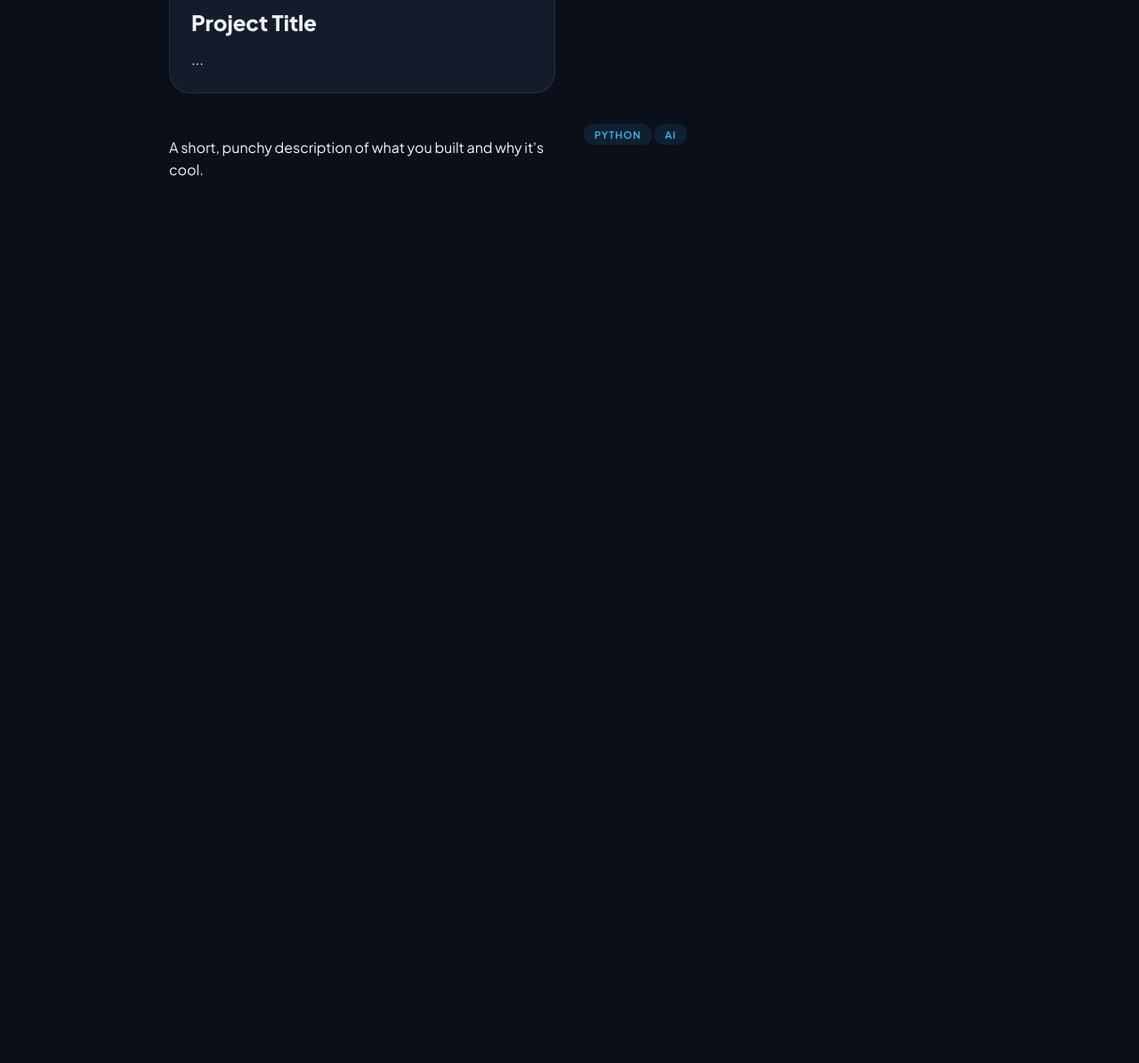
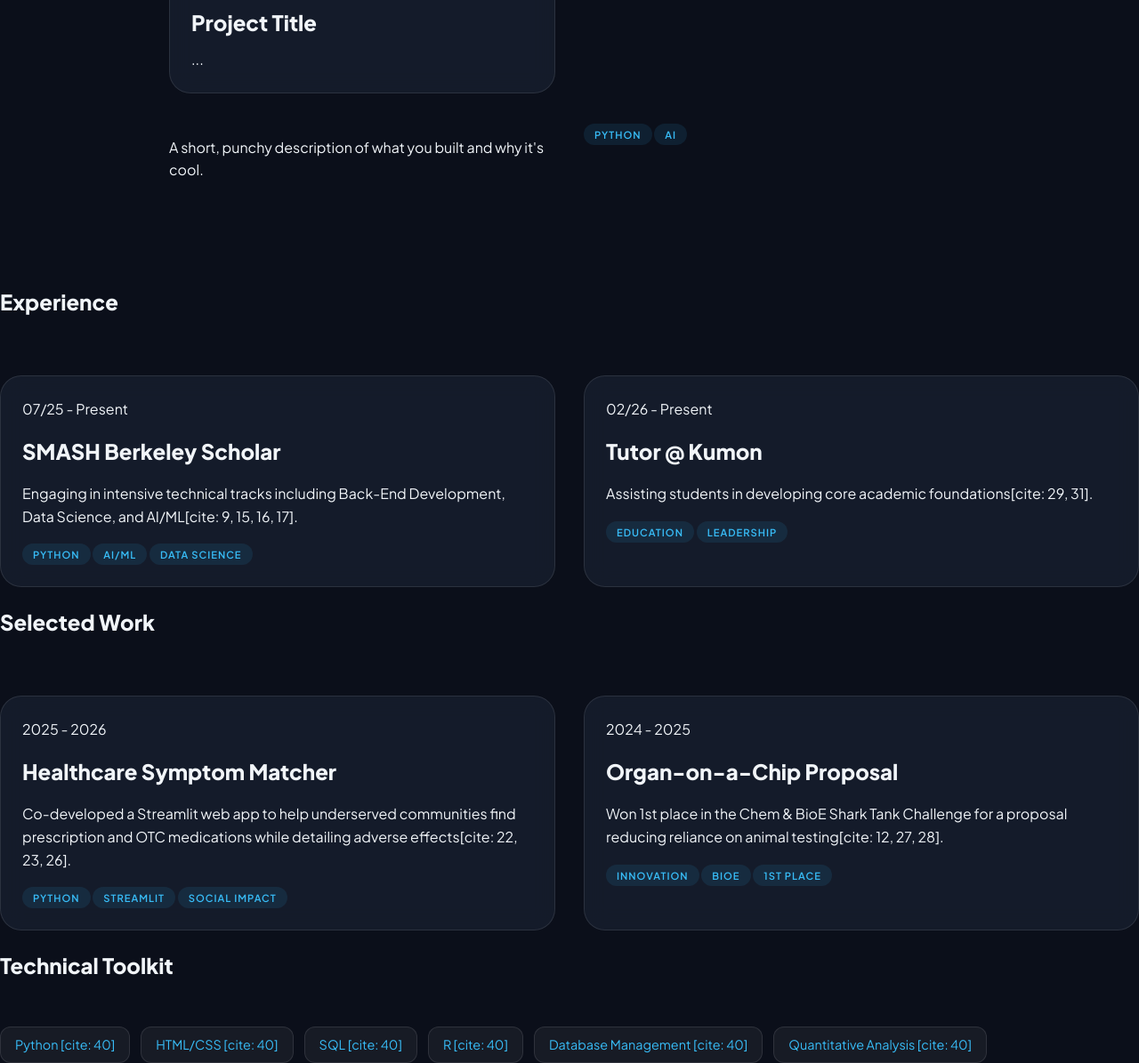
Before and after one commit to tuongvinguy/my-portfolio, a website: page index.html in a window 1280 px wide. Shown: the part 783-1978 px from the top of the page at 89% size. Before the commit the page ends 1083 px from the top, so only its background shows below. Drawn offline with Linux system fonts and the light colour scheme.

Commit message:
added resume content and professional styling

```diff
--- a/index.html
+++ b/index.html
@@ -41,3 +41,68 @@
   <script type="module" src="/src/main.js"></script>
 </body>
 </html>
+
+<section class="experience">
+  <h2>Experience</h2>
+  <div class="grid">
+    <div class="project-card">
+      <span class="date">07/25 - Present</span>
+      <h3>SMASH Berkeley Scholar</h3>
+      <p>Engaging in intensive technical tracks including Back-End Development, Data Science, and AI/ML[cite: 9, 15, 16, 17].</p>
+      <div class="tags">
+        <span>Python</span>
+        <span>AI/ML</span>
+        <span>Data Science</span>
+      </div>
+    </div>
+
+    <div class="project-card">
+      <span class="date">02/26 - Present</span>
+      <h3>Tutor @ Kumon</h3>
+      <p>Assisting students in developing core academic foundations[cite: 29, 31].</p>
+      <div class="tags">
+        <span>Education</span>
+        <span>Leadership</span>
+      </div>
+    </div>
+  </div>
+</section>
+
+<section class="projects">
+  <h2>Selected Work</h2>
+  <div class="grid">
+    <div class="project-card">
+      <span class="date">2025 - 2026</span>
+      <h3>Healthcare Symptom Matcher</h3>
+      <p>Co-developed a Streamlit web app to help underserved communities find prescription and OTC medications while detailing adverse effects[cite: 22, 23, 26].</p>
+      <div class="tags">
+        <span>Python</span>
+        <span>Streamlit</span>
+        <span>Social Impact</span>
+      </div>
+    </div>
+
+    <div class="project-card">
+      <span class="date">2024 - 2025</span>
+      <h3>Organ-on-a-Chip Proposal</h3>
+      <p>Won 1st place in the Chem & BioE Shark Tank Challenge for a proposal reducing reliance on animal testing[cite: 12, 27, 28].</p>
+      <div class="tags">
+        <span>Innovation</span>
+        <span>BioE</span>
+        <span>1st Place</span>
+      </div>
+    </div>
+  </div>
+</section>
+
+<section class="skills">
+  <h2>Technical Toolkit</h2>
+  <div class="skills-container">
+    <span class="skill-tag">Python [cite: 40]</span>
+    <span class="skill-tag">HTML/CSS [cite: 40]</span>
+    <span class="skill-tag">SQL [cite: 40]</span>
+    <span class="skill-tag">R [cite: 40]</span>
+    <span class="skill-tag">Database Management [cite: 40]</span>
+    <span class="skill-tag">Quantitative Analysis [cite: 40]</span>
+  </div>
+</section>
--- a/src/style.css
+++ b/src/style.css
@@ -79,3 +79,19 @@ header h1 {
   border-radius: 100px;
   font-weight: 600;
 }
+
+.skills-container {
+  margin-top: 50px;
+  display: flex;
+  flex-wrap: wrap;
+  gap: 12px;
+}
+
+.skill-tag {
+  background: rgba(255, 255, 255, 0.05);
+  border: 1px solid rgba(255, 255, 255, 0.1);
+  padding: 8px 16px;
+  border-radius: 12px;
+  font-size: 0.9rem;
+  color: var(--accent);
+}
```
